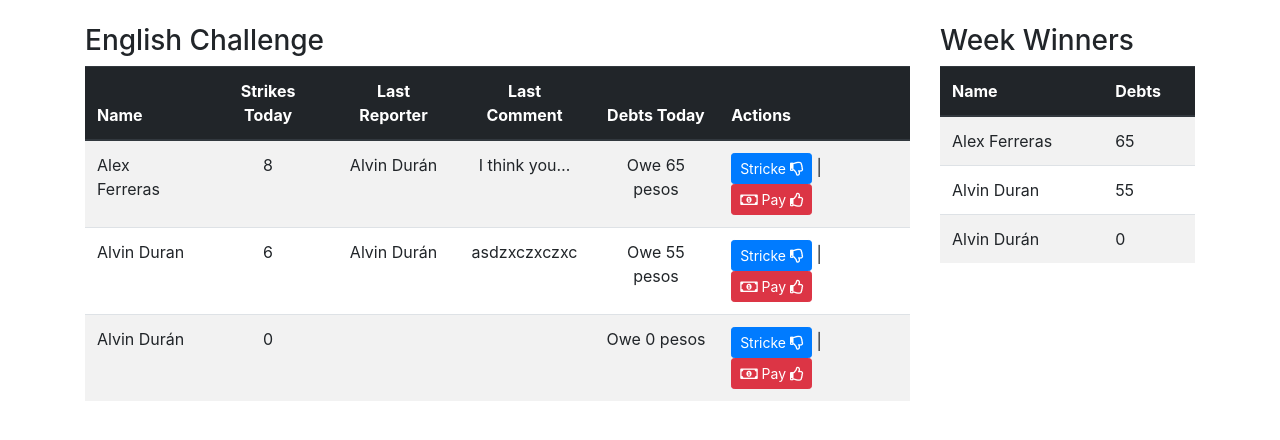
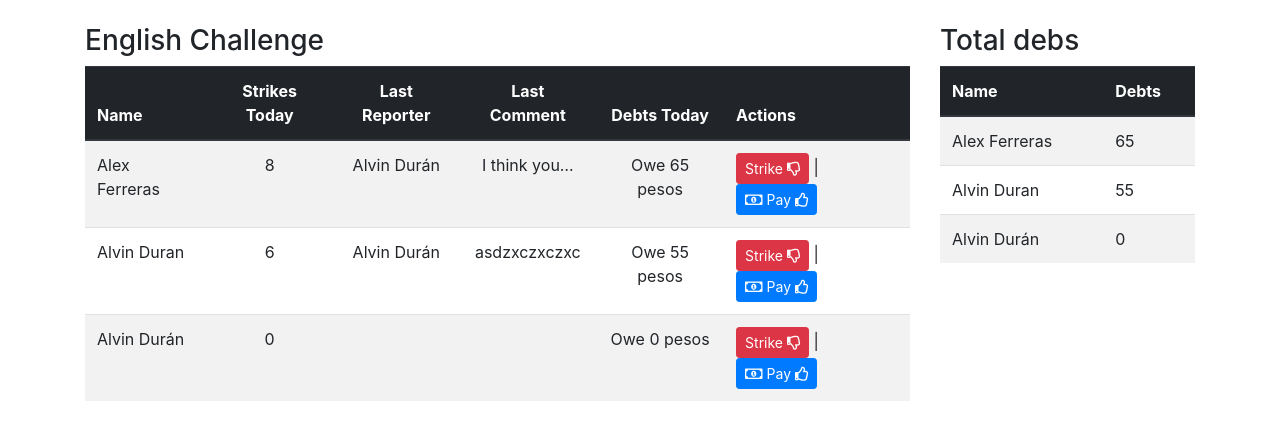
Before and after one commit to nicoavn/LikePad, a Django app: page /home in a window 1280 px wide. Shown: the part 56-496 px from the top of the page. Run offline with Django 3.2, Linux system fonts and the light colour scheme; a user stored in the database is signed in; data comes from the database, SQL or seed files in the repository; both versions use the stored data as it was after the commit; some libraries are stand-ins or nearby versions.

Commit message:
changin strickes

```diff
--- a/Like/views.py
+++ b/Like/views.py
@@ -61,10 +61,10 @@ def log_out(request):
     return redirect(home)
 
 
-def calculate_strikes(stricks):
+def calculate_strikes(striks):
     n = 0
     amount = 0
-    for strick in range(stricks):
+    for strik in range(striks):
         n = n+1
         if n == 5:
             amount = amount + 50
@@ -77,7 +77,6 @@ def calculate_strikes(stricks):
 def home(request, context=None):
     users = User.objects.all()
     message = request.GET.get("message", '')
-    all_stricks_users = []
     last_user_report = Like.get_last_strike(users)
 
     for user in users:
@@ -98,7 +97,6 @@ def home(request, context=None):
     if not context:
         context = {}
     context['users'] = users
-    context['week_likes'] = all_stricks_users
     context['error'] = message if message else ''
 
     return render(request, "dashboard.html", context)
--- a/LikePad/settings.py
+++ b/LikePad/settings.py
@@ -25,7 +25,7 @@ SECRET_KEY = 'hzu#nq*x#)%m7&@8bzks*det!x9fma22f^ed*#-99gzoc(qe@0'
 # SECURITY WARNING: don't run with debug turned on in production!
 DEBUG = True
 
-ALLOWED_HOSTS = ['52.42.206.56', 'localhost']
+ALLOWED_HOSTS = ['52.42.206.56', 'localhost', '10.10.11.61']
 
 
 # Application definition
--- a/templates/dashboard.html
+++ b/templates/dashboard.html
@@ -99,12 +99,12 @@
                             <td>
 
 
-                                        <button type="button" class="btn btn-primary btn-sm like-btn"
-                                                onclick="openModal({{ u.id }})">Stricke
+                                        <button type="button" class="btn btn-danger btn-sm like-btn"
+                                                onclick="openModal({{ u.id }})">Strike
                                             <i class="far fa-thumbs-down"></i>
                                         </button>
                                 {% if user.is_superuser %}|
-                                    <button type="button" class="btn btn-danger btn-sm dislike-btn "
+                                    <button type="button" class="btn btn-primary btn-sm dislike-btn "
                                                 onclick="revertReport({{ u.id }})">
                                         <i class="far fa-money-bill-alt"></i>
                                         Pay
@@ -120,7 +120,7 @@
                 </table>
             </div>
             <div class="col-md-3">
-                <h3>Week Winners</h3>
+                <h3>Total debs</h3>
                 <table id="winners-table" class="table table-striped">
                     <thead class="thead-dark">
                     <tr>
```
Also changed, not shown: db.sqlite3.
